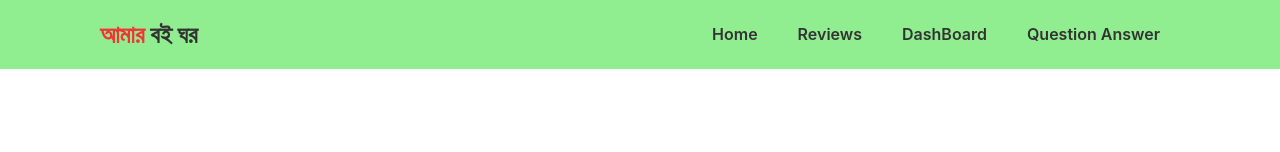
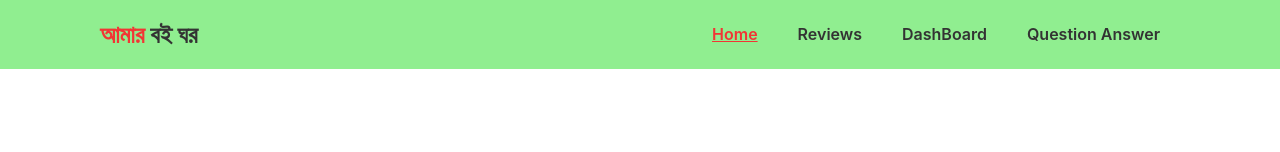
Before and after one commit to Safiul-Azam/book-analysis-website, a React (Create React App) app: page /home in a window 1280 px wide. Shown: the top 152 px of the page. Built offline with nearby package versions, Linux system fonts and the light colour scheme.

Commit message:
added customlink in nav

```diff
--- a/src/App.js
+++ b/src/App.js
@@ -16,6 +16,7 @@
         <Route path='/reviews' element={<Reviews></Reviews>}></Route>
         <Route path='/dashboard' element={<DashBoard></DashBoard>}></Route>
         <Route path='/questionAndAnswer' element={<QuestionAns></QuestionAns>}></Route>
+
         <Route path='*' element={
           <div>
             <h2>page not found</h2>
--- /dev/null
+++ b/src/components/CustomLink/CustomLink.js
@@ -0,0 +1,21 @@
+import React from 'react';
+import { Link, useMatch, useResolvedPath } from 'react-router-dom';
+
+function CustomLink({ children, to, ...props }) {
+    let resolved = useResolvedPath(to);
+    let match = useMatch({ path: resolved.pathname, end: true });
+
+    return (
+      <div>
+        <Link
+          style={{color: match ? '#f23534' : '#333333' ,textDecoration: match ? "underline" : "none" }}
+          to={to}
+          {...props}
+        >
+          {children}
+        </Link>
+      </div>
+    );
+  }
+
+export default CustomLink;
--- a/src/components/Header/Header.css
+++ b/src/components/Header/Header.css
@@ -18,3 +18,6 @@
 .color{
     color: #f23534;
 }
+.menu-bar{
+    display: flex;
+}
--- a/src/components/Header/Header.js
+++ b/src/components/Header/Header.js
@@ -1,5 +1,5 @@
 import React from 'react';
-import { Link } from 'react-router-dom';
+import CustomLink from '../CustomLink/CustomLink';
 import './Header.css'
 
 const Header = () => {
@@ -9,10 +9,10 @@
             <h2><span className='color'>আমার </span>বই ঘর</h2>
             </div>
             <nav className='menu-bar'>
-            <Link to='/home'>Home</Link>
-            <Link to='/reviews'>Reviews</Link>
-            <Link to='/dashboard'>DashBoard</Link>
-            <Link to='/questionAndAnswer'>Question  Answer</Link>
+            <CustomLink to='/home'>Home</CustomLink>
+            <CustomLink to='/reviews'>Reviews</CustomLink>
+            <CustomLink to='/dashboard'>DashBoard</CustomLink>
+            <CustomLink to='/questionAndAnswer'>Question  Answer</CustomLink>
             </nav>
         </div>
     );
```
